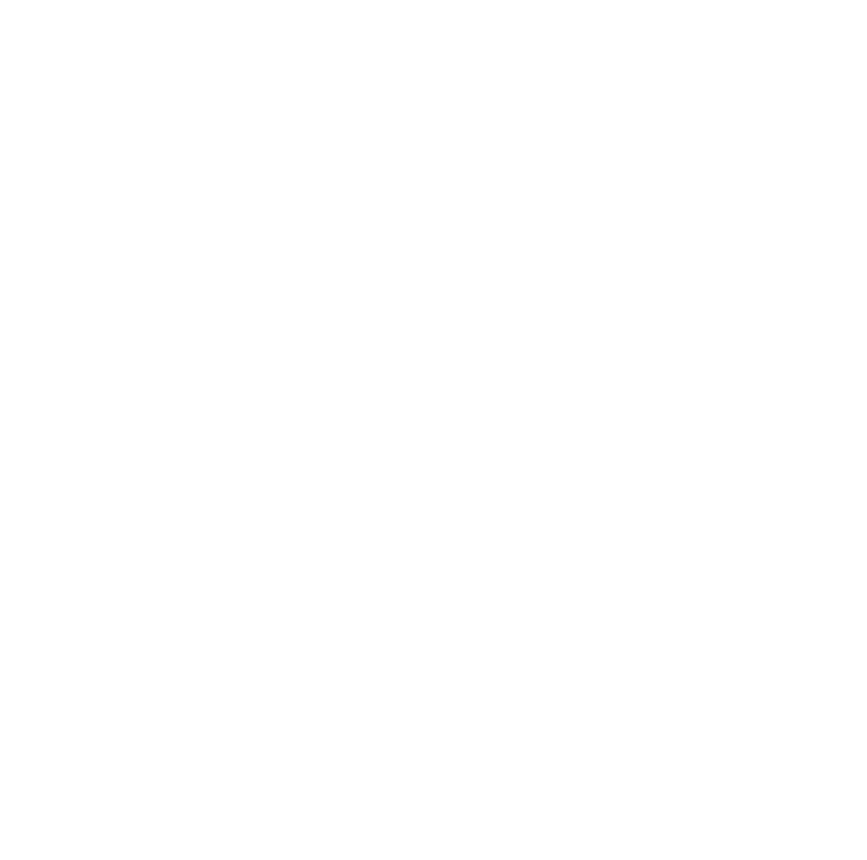
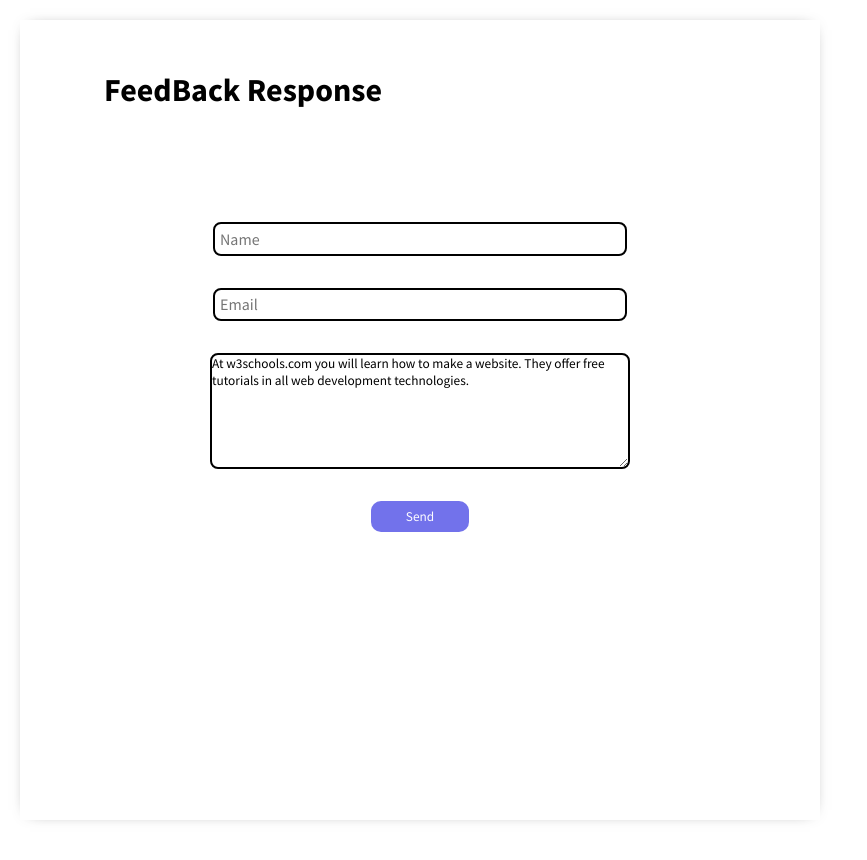
Before and after one commit to JunaidIqbal-Khan/Dashboard, a React (Create React App) app: page /FeedBackFoam in a window 1280 px wide. Before the commit this address had no page. Shown: the whole page, without its empty margins (0-867 px from the left). Before the commit the page ends 800 px from the top, so only its background shows below. Built offline with nearby package versions, Linux system fonts and the light colour scheme.

Commit message:
foam done

```diff
--- a/package.json
+++ b/package.json
@@ -3,6 +3,7 @@
   "version": "0.1.0",
   "private": true,
   "dependencies": {
+    "@emailjs/browser": "^3.9.1",
     "@emotion/react": "^11.10.5",
     "@emotion/styled": "^11.10.5",
     "@material-ui/core": "^4.12.4",
--- a/src/App.js
+++ b/src/App.js
@@ -13,7 +13,8 @@
 import { useLocation } from "react-router-dom";
 import FeedBack from "./Pages/feedBack/FeedBack";
 import UserProfile from "./Pages/userProfile/UserProfile";
-import Foam from "./Pages/foam/Foam";
+import FeedBackFoam from "./Pages/feedBack/FeedBackFoam";
+
 function App() {
   const location = useLocation();
   const [isHome, setIsHome] = useState(false);
@@ -44,7 +45,7 @@
           <Route path="/newUser" element={<NewUser />} />
           <Route path="/FeedBack" element={<FeedBack />} />
           <Route path="/UserProfile" element={<UserProfile />} />
-          <Route path="/foam" element={<Foam/>} />
+          <Route path="/FeedBackFoam" element={<FeedBackFoam/>} />
 
         </Routes>
       </div>
--- a/src/Component/sidebar/Sidebar.jsx
+++ b/src/Component/sidebar/Sidebar.jsx
@@ -79,6 +79,12 @@
               Feedback
             </li>
             </Link>
+            <Link to="FeedBackFoam" className="link">
+            <li className="sidebarListItem">
+              <DynamicFeed className="sidebarIcon" />
+              Feedback Respons
+            </li>
+            </Link>
             {/* <li className="sidebarListItem">
               <ChatBubbleOutline className="sidebarIcon" />
               Messages
--- a/src/Pages/feedBack/FeedBack.jsx
+++ b/src/Pages/feedBack/FeedBack.jsx
@@ -2,7 +2,7 @@
 import "./feedBack.css"
 import { Visibility } from "@material-ui/icons";
 import { Link } from "react-router-dom";
-import Foam from '../foam/Foam';
+import FeedBackFoam from './FeedBackFoam';
 function FeedBack() {
   return (
     <div className="feedback">
@@ -25,7 +25,7 @@
         </div>
 
         <div>
-       <Link to="Foam" className='link'> <button className="feedbackButton">
+       <Link to="FeedBackFoam" className='link'> <button className="feedbackButton">
           Respond
         </button>
         </Link>
--- /dev/null
+++ b/src/Pages/feedBack/FeedBackFoam.jsx
@@ -0,0 +1,78 @@
+import React from 'react'
+import { useContext, useRef, useState } from "react";
+import "./feedBackFoam.css"
+import emailjs from "@emailjs/browser";
+function FeedBackFoam() {
+
+    const form = useRef();
+    const [done, setDone] = useState(false);
+    const sendEmail = (e) => {
+      e.preventDefault();
+
+      emailjs
+        .sendForm(
+          "service_ta1e9jj",
+          "template_t8oi4af",
+          form.current,
+          "VLwg1ltOWvnCYAiK_"
+        )
+        .then(
+          (result) => {
+            console.log(result.text);
+            setDone(true);
+            form.reset();
+          },
+          (error) => {
+            console.log(error.text);
+          }
+        );
+    };
+
+
+  return (
+    <div className='feedbackfoam'>
+<h1 style={{marginLeft:"34px"}}>FeedBack Response</h1>
+         <div className="feedback-form" id="contact">
+      {/* left side copy and paste from work section */}
+      {/* <div className="w-left">
+        <div className="awesome">
+
+          <span>Contact Us</span>
+          <span>For Details</span>
+          <div
+            className="blur s-blur1"
+            style={{ background: "#ABF1FF94" }}
+          ></div>
+        </div>
+      </div> */}
+      {/* right side form */}
+      <div className="c-right">
+        <form ref={form} onSubmit={sendEmail}>
+          <input
+            type="text"
+            name="user_name"
+            className="user input-field-style"
+            placeholder="Name"
+          />
+          <input
+            type="email"
+            name="user_email"
+            className="user input-field-style"
+            placeholder="Email"
+          />
+
+         <textarea id="w3review" name="w3review" rows="4" cols="50">At w3schools.com you will learn how to make a website. They offer free tutorials in all web development technologies.</textarea>
+          <input type="submit" value="Send" className="button submit" />
+          <span>{done && "Thanks for Contacting me"}</span>
+          <div
+            className="blur c-blur1"
+            style={{ background: "var(--purple)" }}
+          ></div>
+        </form>
+      </div>
+    </div>
+    </div>
+  )
+}
+
+export default FeedBackFoam
--- /dev/null
+++ b/src/Pages/feedBack/feedBackFoam.css
@@ -0,0 +1,86 @@
+.feedbackfoam{
+    flex: 4;
+    margin: 20px;
+    padding: 0;
+    list-style: none;
+    -webkit-box-shadow: 0px 0px 15px -10px rgba(0, 0, 0, 0.75);
+    box-shadow: 0px 0px 15px -10px rgba(0, 0, 0, 0.75);
+    padding: 50px;
+    height: 700px;
+    width: 700px;
+}
+.feedback-form{
+    padding: 0 3rem 0 3rem;
+    display: flex;
+    height: 80vh;
+    margin-top: 4rem;
+      /* scroll */
+  padding-top: 3rem;
+}
+
+.c-right{
+    /* display: flex; */
+    justify-content: center;
+    position: relative;
+    flex: 1;
+}
+
+.c-right>form
+{
+    display: flex;
+    flex-direction: column;
+    gap: 2rem;
+    align-items: center;
+
+}
+.w-left{
+    margin-right: 50px;
+}
+
+.c-right .user{
+    width: 25rem;
+    height: 4rem;
+    padding: 0.3em;
+    outline: none;
+    border: 2px solid;
+    border-radius: 8px;
+    font-size: 16px;
+}
+
+textarea{
+    height: 7rem!important;
+    border: 2px solid;
+    width: 26rem;
+    border-radius: 8px;
+
+}
+
+.c-blur1{
+    top: 1rem;
+    left: 8rem;
+}
+
+@media screen and (max-width: 480px) {
+    .contact-form{
+        padding: 0;
+        flex-direction: column;
+        gap: 5rem;
+        height: 40rem;
+    }
+    .c-right .user{
+        width: 16rem;
+    }
+
+}
+.submit{
+    display: flex;
+    align-items: center;
+    border: none;
+    border-radius: 10px;
+    padding: 7px 10px;
+    background-color: #7272eb;
+    color: #fdfcff;
+    cursor: pointer;
+    width: 98px;
+    justify-content: center;
+}
--- a/src/Pages/foam/Foam.jsx
+++ /dev/null
@@ -1,9 +0,0 @@
-import React from 'react'
-import './foam.css'
-function Foam() {
-  return (
-    <div className='foam'>Foam</div>
-  )
-}
-
-export default Foam
--- a/src/Pages/foam/foam.css
+++ /dev/null
@@ -1,3 +0,0 @@
-.foam{
-    flex: 4;
-}
--- a/src/Pages/userList/UserList.jsx
+++ b/src/Pages/userList/UserList.jsx
@@ -77,7 +77,7 @@
 
   return (
     <div className="userList">
-
+ <h1 style={{marginLeft:"34px", paddingBottom:"80px"}}>User Profiles</h1>
       <DataGrid
         rows={data}
         columns={columns}
--- a/src/Pages/userList/userList.css
+++ b/src/Pages/userList/userList.css
@@ -1,6 +1,6 @@
 
 .userList {
-  margin-top: 100px;
+  margin-top: 0px;
   flex: 4;
 
 }
```
Also changed, not shown: 1 other file (tests, documents, lock files or other folders).
